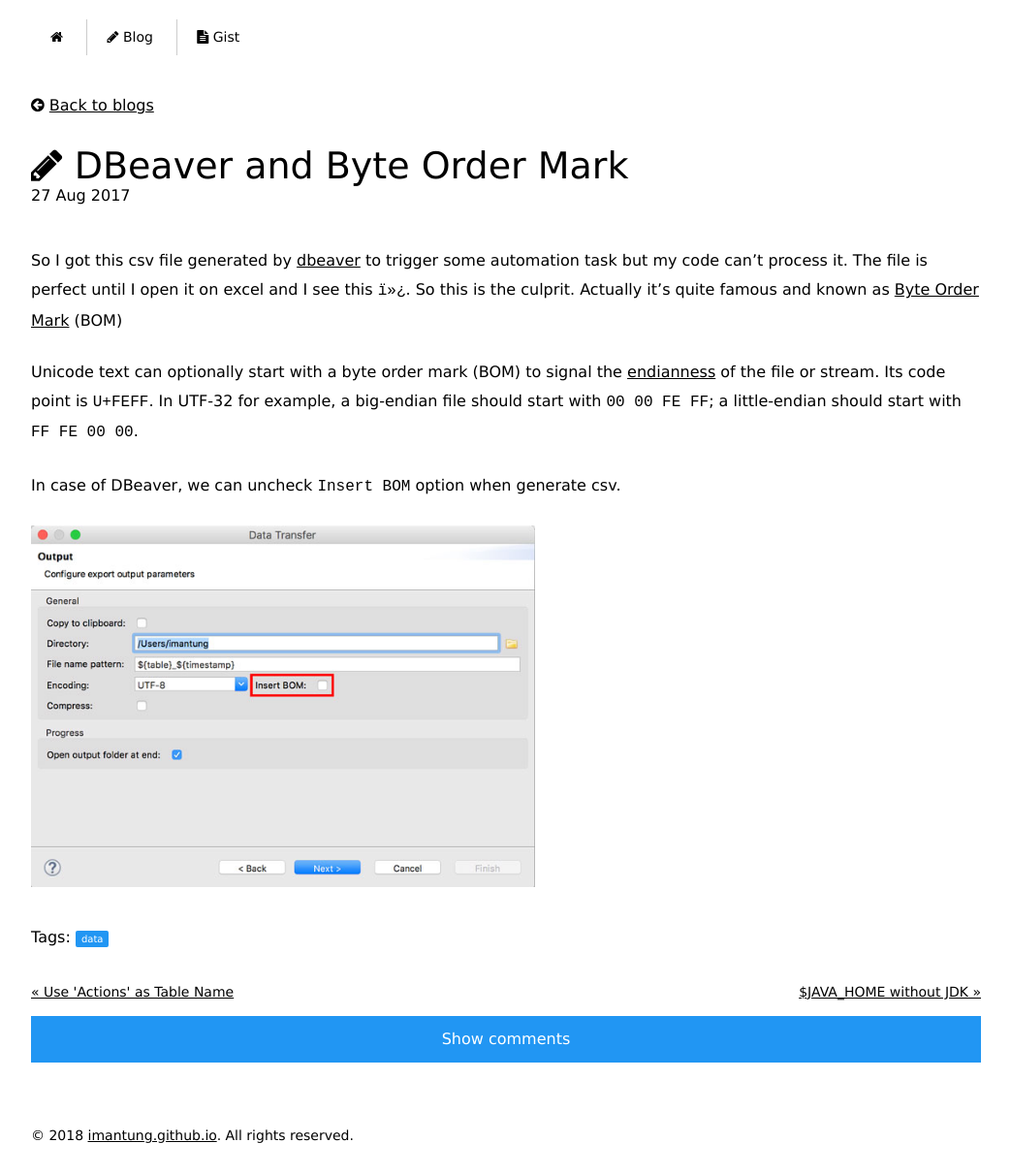
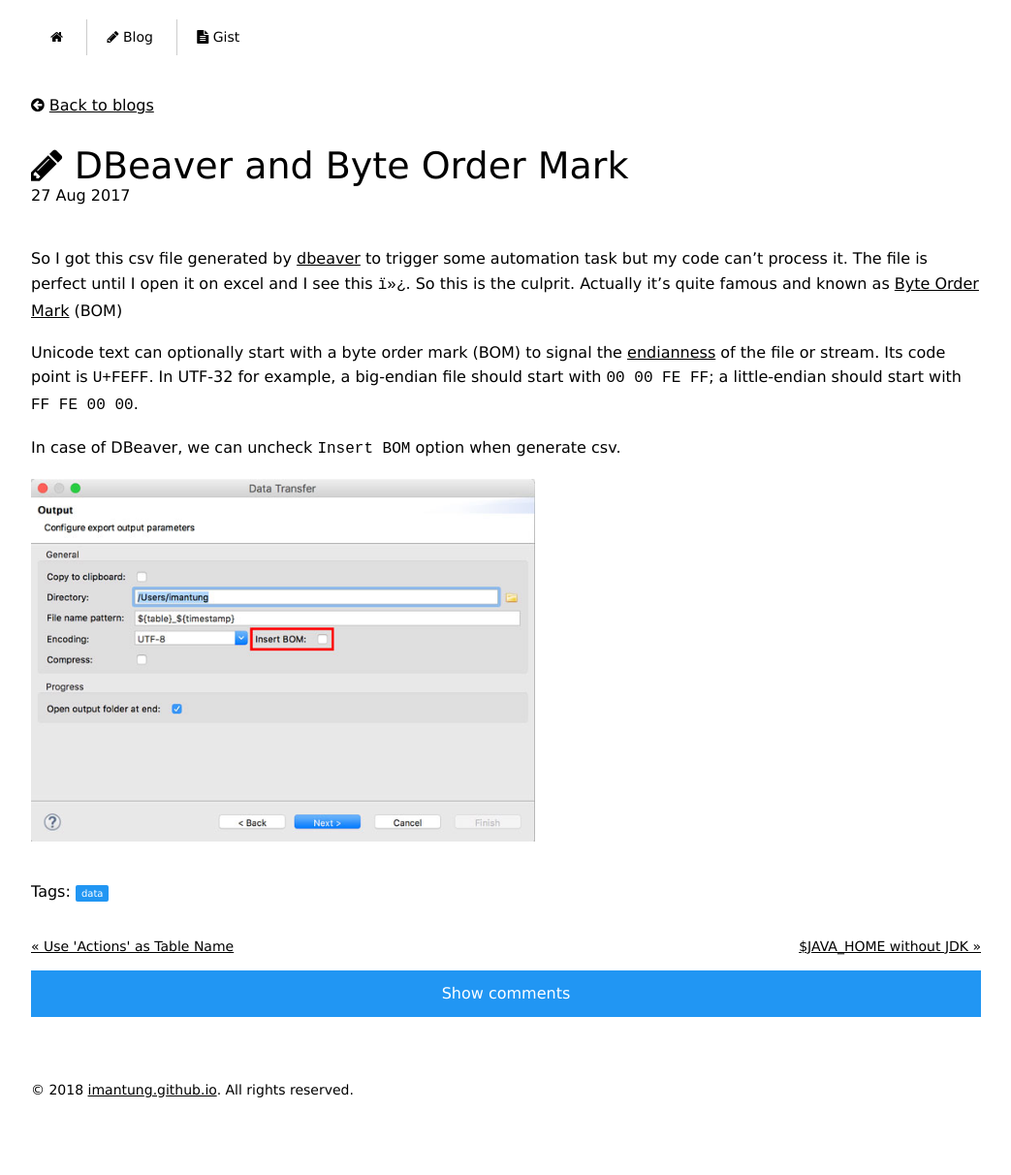
Before and after one commit to imantung/imantung.github.io, a Jekyll site: the page built from blog/_posts/2017-08-27-byte-order-mark.md, in a window 1280 px wide. Shown: the whole page at 97% size, without its empty margins (118-1161 px from the left). Built offline with Jekyll 4.4.1, drawn with Linux system fonts in a browser that asks for light colours; nearby versions of some CDN libraries; comment, search, counter and statistics services are not loaded; after the commit the page ends 1165 px from its top, so only the background shows below that.

Commit message:
update line height and margin

```diff
--- a/public/css/post.css
+++ b/public/css/post.css
@@ -41,8 +41,8 @@
 }
 
 .post-content>p{
-  line-height: 1.85;
-  -webkit-margin-before: 1.5em;
+  line-height: 1.6;
+  -webkit-margin-before: 1.1em;
   -webkit-margin-after: 0;
 }
 
```
